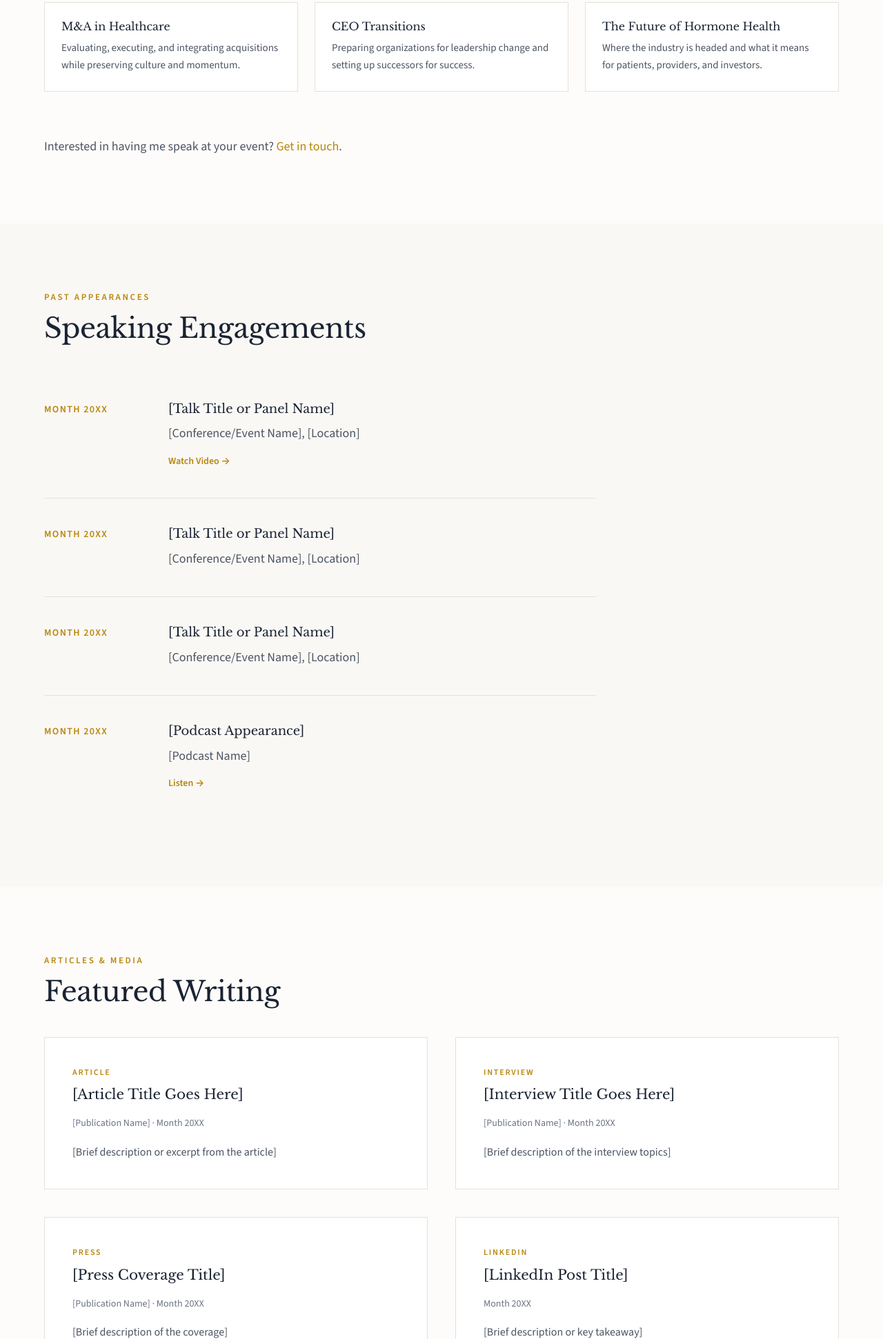
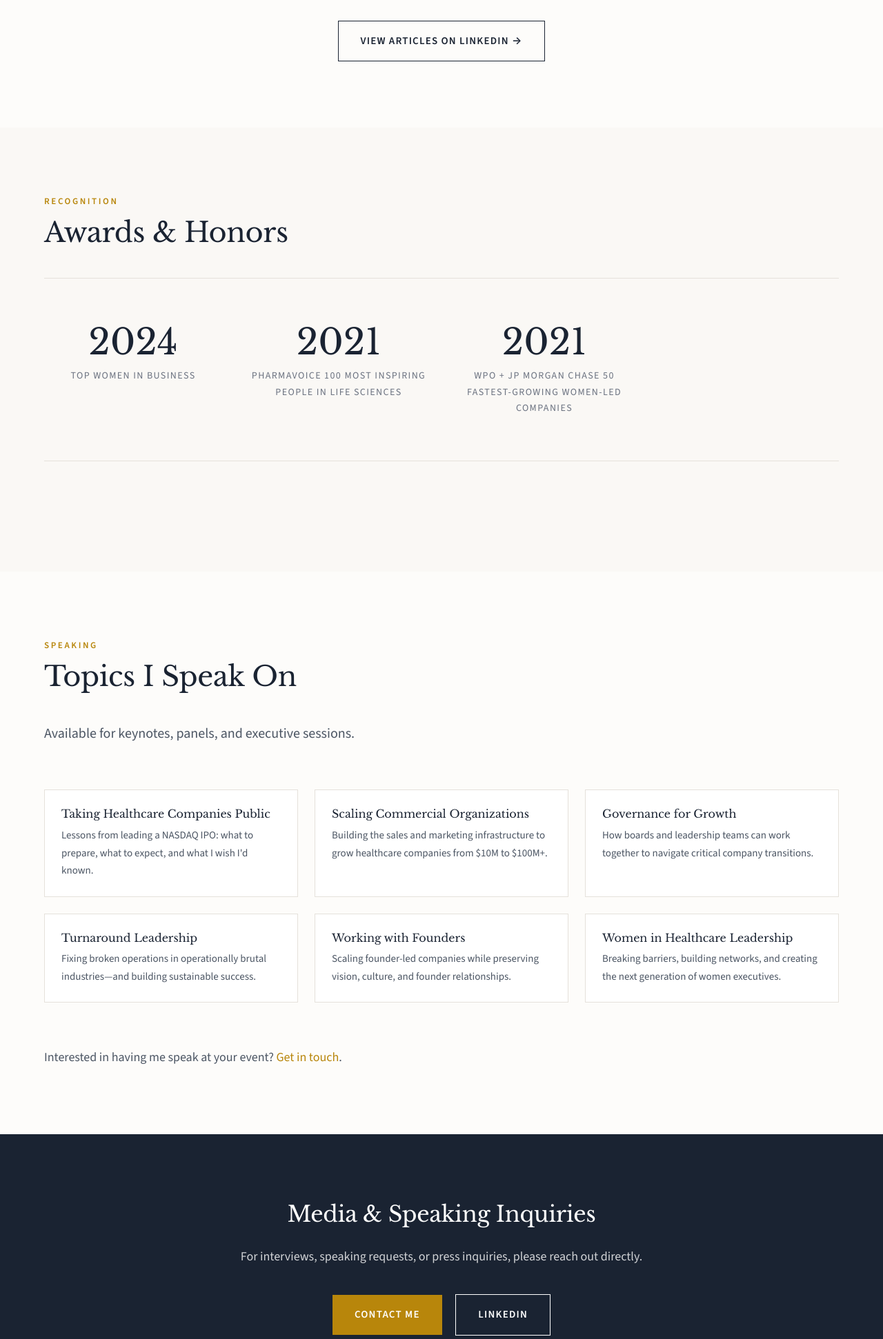
Before and after one commit to bacchusvino/terryweber-site, a plain HTML site: page thought-leadership.html in a window 1280 px wide. Shown: the part 858-2800 px from the top of the page at 69% size. Drawn offline with nearby package versions, Linux system fonts and the light colour scheme.

Commit message:
Fix Insights page - remove placeholders, add real awards and press

```diff
--- a/thought-leadership.html
+++ b/thought-leadership.html
@@ -4,7 +4,12 @@
   <meta charset="UTF-8">
   <meta name="viewport" content="width=device-width, initial-scale=1.0">
   <title>Insights | Terry Weber - Healthcare Executive</title>
-  <meta name="description" content="Articles, speaking engagements, and perspectives from Terry Weber on healthcare leadership, company building, and industry trends.">
+  <meta name="description" content="Perspectives on healthcare leadership, company building, and industry trends from Terry Weber.">
+
+  <!-- Open Graph -->
+  <meta property="og:title" content="Insights | Terry Weber">
+  <meta property="og:description" content="Perspectives on healthcare leadership, company building, and industry trends.">
+  <meta property="og:image" content="https://terryweber.netlify.app/img/terry-weber-headshot.jpeg">
 
   <!-- Fonts -->
   <link rel="preconnect" href="https://fonts.googleapis.com">
@@ -15,108 +20,6 @@
   <link rel="stylesheet" href="/css/main.css">
 
   <style>
-    .insights-grid {
-      display: grid;
-      grid-template-columns: repeat(2, 1fr);
-      gap: var(--space-lg);
-    }
-
-    @media (max-width: 768px) {
-      .insights-grid {
-        grid-template-columns: 1fr;
-      }
-    }
-
-    .insight-card {
-      background: white;
-      border: 1px solid var(--rule);
-      padding: var(--space-lg);
-      transition: all 0.3s ease;
-      display: block;
-      color: inherit;
-    }
-
-    .insight-card:hover {
-      border-color: var(--gold);
-      transform: translateY(-4px);
-      box-shadow: 0 12px 40px rgba(26, 35, 50, 0.1);
-      color: inherit;
-    }
-
-    .insight-card__type {
-      font-size: 0.75rem;
-      text-transform: uppercase;
-      letter-spacing: 0.15em;
-      color: var(--gold);
-      font-weight: 600;
-      margin-bottom: var(--space-xs);
-    }
-
-    .insight-card__title {
-      font-family: var(--font-display);
-      font-size: 1.25rem;
-      color: var(--navy);
-      margin-bottom: var(--space-sm);
-      line-height: 1.4;
-    }
-
-    .insight-card__meta {
-      font-size: 0.875rem;
-      color: var(--warm-gray);
-      margin-bottom: var(--space-sm);
-    }
-
-    .insight-card__desc {
-      color: var(--text-light);
-      font-size: 1rem;
-      margin-bottom: 0;
-    }
-
-    .speaking-item {
-      padding: var(--space-lg) 0;
-      border-bottom: 1px solid var(--rule);
-      display: grid;
-      grid-template-columns: 140px 1fr;
-      gap: var(--space-lg);
-      align-items: start;
-    }
-
-    .speaking-item:last-child {
-      border-bottom: none;
-    }
-
-    .speaking-item__date {
-      font-size: 0.875rem;
-      text-transform: uppercase;
-      letter-spacing: 0.1em;
-      color: var(--gold);
-      font-weight: 600;
-    }
-
-    .speaking-item__title {
-      font-family: var(--font-display);
-      font-size: 1.125rem;
-      color: var(--navy);
-      margin-bottom: var(--space-xs);
-    }
-
-    .speaking-item__venue {
-      color: var(--text-light);
-      margin-bottom: var(--space-xs);
-    }
-
-    .speaking-item__link {
-      font-size: 0.875rem;
-      font-weight: 600;
-    }
-
-    @media (max-width: 600px) {
-      .speaking-item {
-        grid-template-columns: 1fr;
-        gap: var(--space-xs);
-      }
-    }
-
     .topics-grid {
       display: grid;
       grid-template-columns: repeat(3, 1fr);
@@ -153,6 +56,39 @@
       color: var(--text-light);
       margin-bottom: 0;
     }
+
+    .press-grid {
+      display: grid;
+      grid-template-columns: repeat(3, 1fr);
+      gap: var(--space-lg);
+      text-align: center;
+    }
+
+    @media (max-width: 600px) {
+      .press-grid {
+        grid-template-columns: repeat(2, 1fr);
+      }
+    }
+
+    .press-item {
+      font-family: 'Libre Baskerville', serif;
+      font-size: 1.25rem;
+      font-weight: 700;
+      color: var(--navy);
+      opacity: 0.7;
+    }
+
+    .visually-hidden {
+      position: absolute;
+      width: 1px;
+      height: 1px;
+      padding: 0;
+      margin: -1px;
+      overflow: hidden;
+      clip: rect(0, 0, 0, 0);
+      white-space: nowrap;
+      border: 0;
+    }
   </style>
 </head>
 <body>
@@ -162,7 +98,7 @@
     <div class="container">
       <a href="/" class="site-brand">Terry Weber</a>
 
-      <button class="nav-toggle" aria-label="Toggle navigation" aria-expanded="false">
+      <button class="nav-toggle" aria-label="Toggle navigation" aria-expanded="false" aria-controls="main-nav">
         <span></span>
         <span></span>
         <span></span>
@@ -185,12 +121,57 @@
       </div>
     </div>
 
+    <!-- Media Recognition -->
+    <section aria-labelledby="media-title">
+      <div class="container">
+        <p class="section__eyebrow">Media</p>
+        <h2 id="media-title" class="section__title">Featured In</h2>
+        <p class="section__intro">National media coverage on healthcare leadership, women in business, and industry transformation.</p>
+
+        <div class="press-grid" style="margin-top: var(--space-xl);">
+          <div class="press-item">Forbes</div>
+          <div class="press-item">Fast Company</div>
+          <div class="press-item">USA Today</div>
+          <div class="press-item">The New York Times</div>
+          <div class="press-item">Business Insider</div>
+          <div class="press-item">Kiplinger</div>
+        </div>
+
+        <div style="margin-top: var(--space-xl); text-align: center;">
+          <a href="https://www.linkedin.com/in/terry-weber-17677020/" class="btn btn--secondary" target="_blank" rel="noopener">View Articles on LinkedIn →</a>
+        </div>
+      </div>
+    </section>
+
+    <!-- Recognition -->
+    <section class="section--cream" aria-labelledby="recognition-title">
+      <div class="container">
+        <p class="section__eyebrow">Recognition</p>
+        <h2 id="recognition-title" class="section__title">Awards & Honors</h2>
+
+        <div class="metrics" style="margin-top: var(--space-lg);">
+          <div class="metric">
+            <p class="metric__value">2024</p>
+            <p class="metric__label">Top Women in Business</p>
+          </div>
+          <div class="metric">
+            <p class="metric__value">2021</p>
+            <p class="metric__label">PharmaVOICE 100 Most Inspiring People in Life Sciences</p>
+          </div>
+          <div class="metric">
+            <p class="metric__value">2021</p>
+            <p class="metric__label">WPO + JP Morgan Chase 50 Fastest-Growing Women-Led Companies</p>
+          </div>
+        </div>
+      </div>
+    </section>
+
     <!-- Speaking Topics -->
-    <section>
+    <section aria-labelledby="speaking-title">
       <div class="container">
         <p class="section__eyebrow">Speaking</p>
-        <h2 class="section__title">Topics I Speak On</h2>
-        <p class="section__intro">Available for keynotes, panels, and private sessions on these topics.</p>
+        <h2 id="speaking-title" class="section__title">Topics I Speak On</h2>
+        <p class="section__intro">Available for keynotes, panels, and executive sessions.</p>
 
         <div class="topics-grid">
           <div class="topic-card">
@@ -199,8 +180,8 @@
           </div>
 
           <div class="topic-card">
-            <h3 class="topic-card__title">Building Commercial Organizations</h3>
-            <p class="topic-card__desc">Creating the sales and marketing infrastructure to scale healthcare companies from $10M to $100M+.</p>
+            <h3 class="topic-card__title">Scaling Commercial Organizations</h3>
+            <p class="topic-card__desc">Building the sales and marketing infrastructure to grow healthcare companies from $10M to $100M+.</p>
           </div>
 
           <div class="topic-card">
@@ -209,18 +190,18 @@
           </div>
 
           <div class="topic-card">
-            <h3 class="topic-card__title">M&A in Healthcare</h3>
-            <p class="topic-card__desc">Evaluating, executing, and integrating acquisitions while preserving culture and momentum.</p>
+            <h3 class="topic-card__title">Turnaround Leadership</h3>
+            <p class="topic-card__desc">Fixing broken operations in operationally brutal industries—and building sustainable success.</p>
           </div>
 
           <div class="topic-card">
-            <h3 class="topic-card__title">CEO Transitions</h3>
-            <p class="topic-card__desc">Preparing organizations for leadership change and setting up successors for success.</p>
+            <h3 class="topic-card__title">Working with Founders</h3>
+            <p class="topic-card__desc">Scaling founder-led companies while preserving vision, culture, and founder relationships.</p>
           </div>
 
           <div class="topic-card">
-            <h3 class="topic-card__title">The Future of Hormone Health</h3>
-            <p class="topic-card__desc">Where the industry is headed and what it means for patients, providers, and investors.</p>
+            <h3 class="topic-card__title">Women in Healthcare Leadership</h3>
+            <p class="topic-card__desc">Breaking barriers, building networks, and creating the next generation of women executives.</p>
           </div>
         </div>
 
@@ -228,100 +209,14 @@
       </div>
     </section>
 
-    <!-- Speaking Engagements -->
-    <section class="section--cream">
+    <!-- CTA -->
+    <section class="section--navy" aria-labelledby="cta-title">
       <div class="container">
-        <p class="section__eyebrow">Past Appearances</p>
-        <h2 class="section__title">Speaking Engagements</h2>
-
-        <div style="max-width: 800px;">
-          <div class="speaking-item">
-            <p class="speaking-item__date">Month 20XX</p>
-            <div>
-              <h3 class="speaking-item__title">[Talk Title or Panel Name]</h3>
-              <p class="speaking-item__venue">[Conference/Event Name], [Location]</p>
-              <a href="#" class="speaking-item__link">Watch Video →</a>
-            </div>
-          </div>
-
-          <div class="speaking-item">
-            <p class="speaking-item__date">Month 20XX</p>
-            <div>
-              <h3 class="speaking-item__title">[Talk Title or Panel Name]</h3>
-              <p class="speaking-item__venue">[Conference/Event Name], [Location]</p>
-            </div>
-          </div>
-
-          <div class="speaking-item">
-            <p class="speaking-item__date">Month 20XX</p>
-            <div>
-              <h3 class="speaking-item__title">[Talk Title or Panel Name]</h3>
-              <p class="speaking-item__venue">[Conference/Event Name], [Location]</p>
-            </div>
-          </div>
-
-          <div class="speaking-item">
-            <p class="speaking-item__date">Month 20XX</p>
-            <div>
-              <h3 class="speaking-item__title">[Podcast Appearance]</h3>
-              <p class="speaking-item__venue">[Podcast Name]</p>
-              <a href="#" class="speaking-item__link">Listen →</a>
-            </div>
-          </div>
-        </div>
-      </div>
-    </section>
-
-    <!-- Articles & Media -->
-    <section>
-      <div class="container">
-        <p class="section__eyebrow">Articles & Media</p>
-        <h2 class="section__title">Featured Writing</h2>
-
-        <div class="insights-grid">
-          <a href="#" class="insight-card">
-            <p class="insight-card__type">Article</p>
-            <h3 class="insight-card__title">[Article Title Goes Here]</h3>
-            <p class="insight-card__meta">[Publication Name] · Month 20XX</p>
-            <p class="insight-card__desc">[Brief description or excerpt from the article]</p>
-          </a>
-
-          <a href="#" class="insight-card">
-            <p class="insight-card__type">Interview</p>
-            <h3 class="insight-card__title">[Interview Title Goes Here]</h3>
-            <p class="insight-card__meta">[Publication Name] · Month 20XX</p>
-            <p class="insight-card__desc">[Brief description of the interview topics]</p>
-          </a>
-
-          <a href="#" class="insight-card">
-            <p class="insight-card__type">Press</p>
-            <h3 class="insight-card__title">[Press Coverage Title]</h3>
-            <p class="insight-card__meta">[Publication Name] · Month 20XX</p>
-            <p class="insight-card__desc">[Brief description of the coverage]</p>
-          </a>
-
-          <a href="#" class="insight-card">
-            <p class="insight-card__type">LinkedIn</p>
-            <h3 class="insight-card__title">[LinkedIn Post Title]</h3>
-            <p class="insight-card__meta">Month 20XX</p>
-            <p class="insight-card__desc">[Brief description or key takeaway]</p>
-          </a>
-        </div>
-      </div>
-    </section>
-
-    <!-- Media Kit CTA -->
-    <section class="section--cream">
-      <div class="container">
-        <div class="media-kit">
-          <div class="media-kit__text">
-            <h3>Media Inquiries</h3>
-            <p>For speaking requests, interviews, or press inquiries, download my media kit or get in touch directly.</p>
-          </div>
-          <div style="display: flex; gap: 1rem; flex-wrap: wrap;">
-            <a href="/assets/terry-weber-media-kit.pdf" class="btn btn--gold">Download Media Kit</a>
-            <a href="/contact.html" class="btn btn--secondary" style="border-color: white; color: white;">Contact</a>
-          </div>
+        <div style="max-width: 720px; text-align: center; margin: 0 auto;">
+          <h2 id="cta-title" style="color: white; font-family: 'Libre Baskerville', serif; font-size: 2rem; margin-bottom: var(--space-md);">Media & Speaking Inquiries</h2>
+          <p style="color: rgba(255,255,255,0.8); margin-bottom: var(--space-lg);">For interviews, speaking requests, or press inquiries, please reach out directly.</p>
+          <a href="mailto:terry@terryweber.com" class="btn btn--gold">Contact Me</a>
+          <a href="https://www.linkedin.com/in/terry-weber-17677020/" class="btn btn--secondary" style="margin-left: 1rem; border-color: white; color: white;" target="_blank" rel="noopener">LinkedIn</a>
         </div>
       </div>
     </section>
@@ -332,7 +227,7 @@
       <div class="footer-grid">
         <div>
           <p class="footer-brand">Terry Weber</p>
-          <p class="footer-tagline">Healthcare executive and board director with 25+ years of experience building companies that transform patient lives.</p>
+          <p class="footer-tagline">Transformation CEO who scales founder-led companies into industry leaders. 30+ years across healthcare, retail, automotive, and technology.</p>
         </div>
 
         <div>
@@ -350,14 +245,15 @@
           <p class="footer-heading">Connect</p>
           <ul class="footer-links">
             <li><a href="mailto:terry@terryweber.com">terry@terryweber.com</a></li>
-            <li><a href="https://linkedin.com/in/terryweber" target="_blank" rel="noopener">LinkedIn</a></li>
+            <li><a href="tel:+14056150399">405-615-0399</a></li>
+            <li><a href="https://www.linkedin.com/in/terry-weber-17677020/" target="_blank" rel="noopener">LinkedIn</a></li>
+            <li>Irving, Texas</li>
           </ul>
         </div>
       </div>
 
       <div class="footer-bottom">
         <p>&copy; 2025 Terry Weber. All rights reserved.</p>
-        <p>Site by <a href="https://mygeekmac.com" style="color: var(--gold);">Josh Pirtle</a></p>
       </div>
     </div>
   </footer>
@@ -365,10 +261,12 @@
   <script>
     const navToggle = document.querySelector('.nav-toggle');
     const nav = document.querySelector('.site-nav');
-    navToggle.addEventListener('click', () => {
-      const isOpen = nav.classList.toggle('is-open');
-      navToggle.setAttribute('aria-expanded', isOpen);
-    });
+    if (navToggle && nav) {
+      navToggle.addEventListener('click', () => {
+        const isOpen = nav.classList.toggle('is-open');
+        navToggle.setAttribute('aria-expanded', isOpen);
+      });
+    }
   </script>
 </body>
 </html>
```
